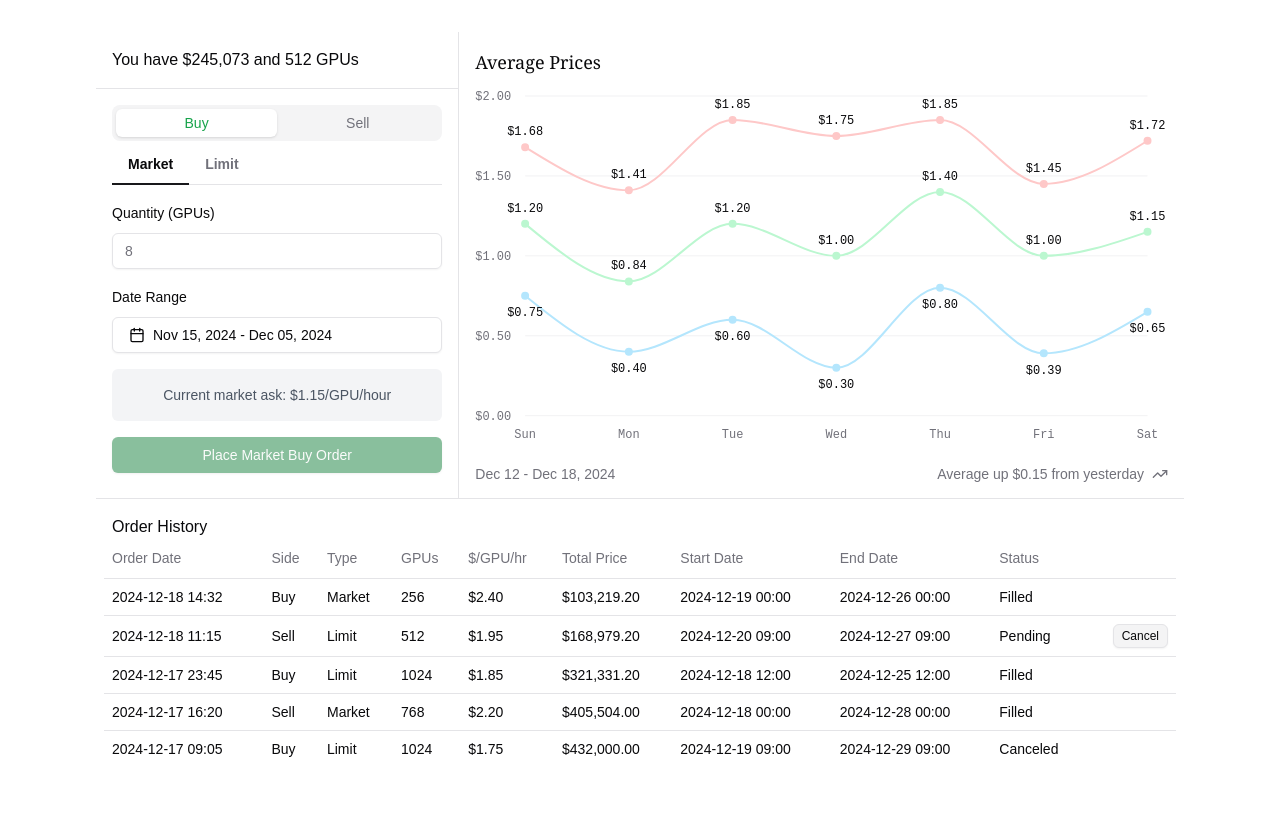
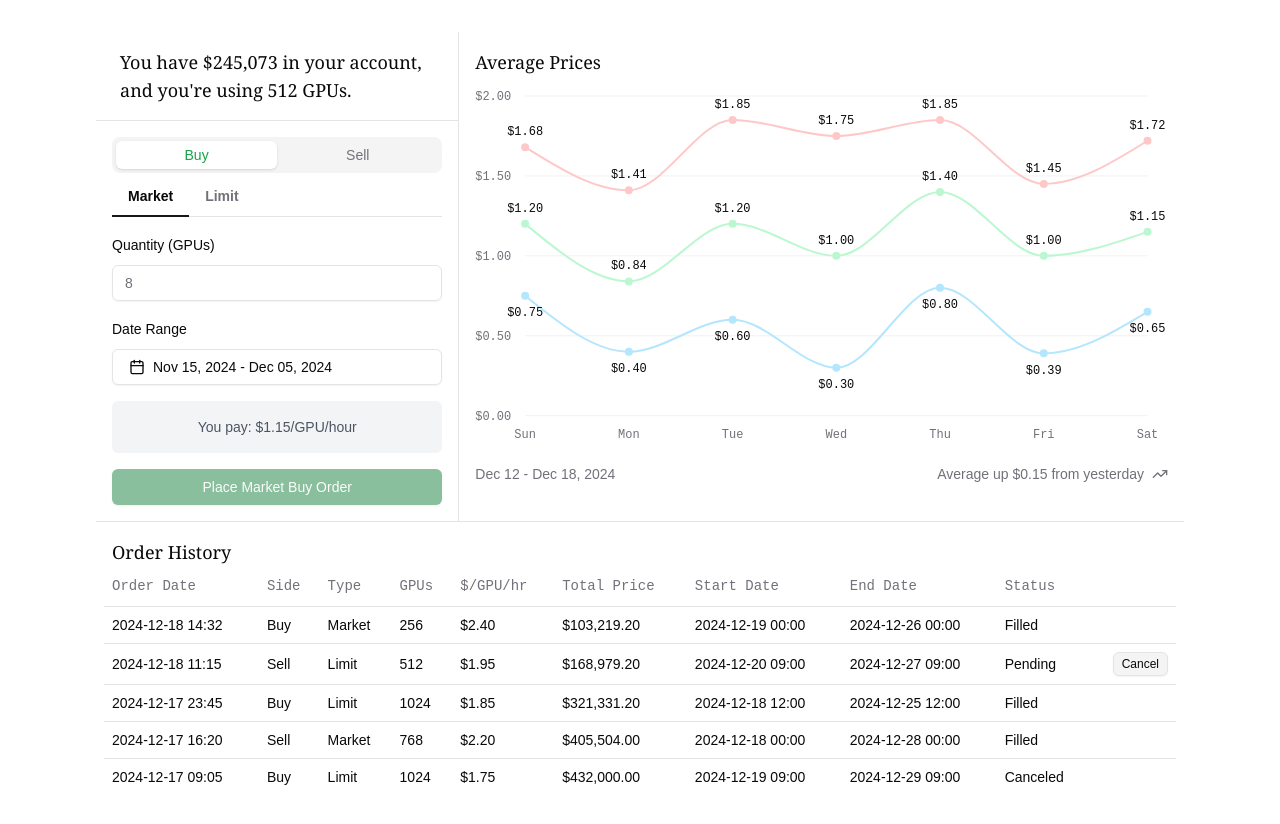
Before and after one commit to darzyx/gpu-auction-house, a Next.js app: page / in a window 1280 px wide. Shown: the top 824 px of the page. Built offline with nearby package versions, Linux system fonts and the light colour scheme.

Commit message:
Misc copy, style changes

```diff
--- a/src/app/page.tsx
+++ b/src/app/page.tsx
@@ -8,7 +8,11 @@ export default function Home() {
         <div className="w-full max-w-6xl p-8 flex flex-col">
             <div className="w-full grid grid-cols-[1fr_auto_2fr]">
                 <div>
-                    <div className="p-4">You have $245,073 and 512 GPUs</div>
+                    <div className="p-4">
+                        <h2 className="text-lg font-georgia px-2">
+                            You have $245,073 in your account, and you're using 512 GPUs.
+                        </h2>
+                    </div>
                     <Separator />
                     <div className="p-4">
                         <TradingForm />
--- a/src/components/order-history.tsx
+++ b/src/components/order-history.tsx
@@ -62,19 +62,19 @@ const orders = [
 export default function OrderHistory() {
     return (
         <div>
-            <div className="px-2">Order History</div>
+            <h2 className="text-lg font-georgia px-2">Order History</h2>
             <Table>
                 <TableHeader>
                     <TableRow>
-                        <TableHead>Order Date</TableHead>
-                        <TableHead>Side</TableHead>
-                        <TableHead>Type</TableHead>
-                        <TableHead>GPUs</TableHead>
-                        <TableHead>$/GPU/hr</TableHead>
-                        <TableHead>Total Price</TableHead>
-                        <TableHead>Start Date</TableHead>
-                        <TableHead>End Date</TableHead>
-                        <TableHead>Status</TableHead>
+                        <TableHead className="font-berkeley-mono">Order Date</TableHead>
+                        <TableHead className="font-berkeley-mono">Side</TableHead>
+                        <TableHead className="font-berkeley-mono">Type</TableHead>
+                        <TableHead className="font-berkeley-mono">GPUs</TableHead>
+                        <TableHead className="font-berkeley-mono">$/GPU/hr</TableHead>
+                        <TableHead className="font-berkeley-mono">Total Price</TableHead>
+                        <TableHead className="font-berkeley-mono">Start Date</TableHead>
+                        <TableHead className="font-berkeley-mono">End Date</TableHead>
+                        <TableHead className="font-berkeley-mono">Status</TableHead>
                         <TableHead className="text-right">{/* Empty cell for the action buttons below */}</TableHead>
                     </TableRow>
                 </TableHeader>
--- a/src/components/trading-form.tsx
+++ b/src/components/trading-form.tsx
@@ -151,10 +151,10 @@ const validateFormData = (data: OrderFormData, orderType: OrderType): boolean =>
 const InfoBox = ({ orderType, isBuy }: { orderType: OrderType; isBuy: boolean }) => (
     <div className="bg-gray-100 p-4 rounded-md mb-4 text-sm text-gray-600 text-center">
         {orderType === "limit" ? (
-            "Orders will be filled when matching offers are available"
+            "Your order will be filled when a matching offer becomes available."
         ) : (
             <>
-                Current market {isBuy ? "ask" : "bid"}: ${isBuy ? "1.15" : "0.95"}/GPU/hour
+                You {isBuy ? "pay" : "get"}: ${isBuy ? "1.15" : "0.95"}/GPU/hour
             </>
         )}
     </div>
```
